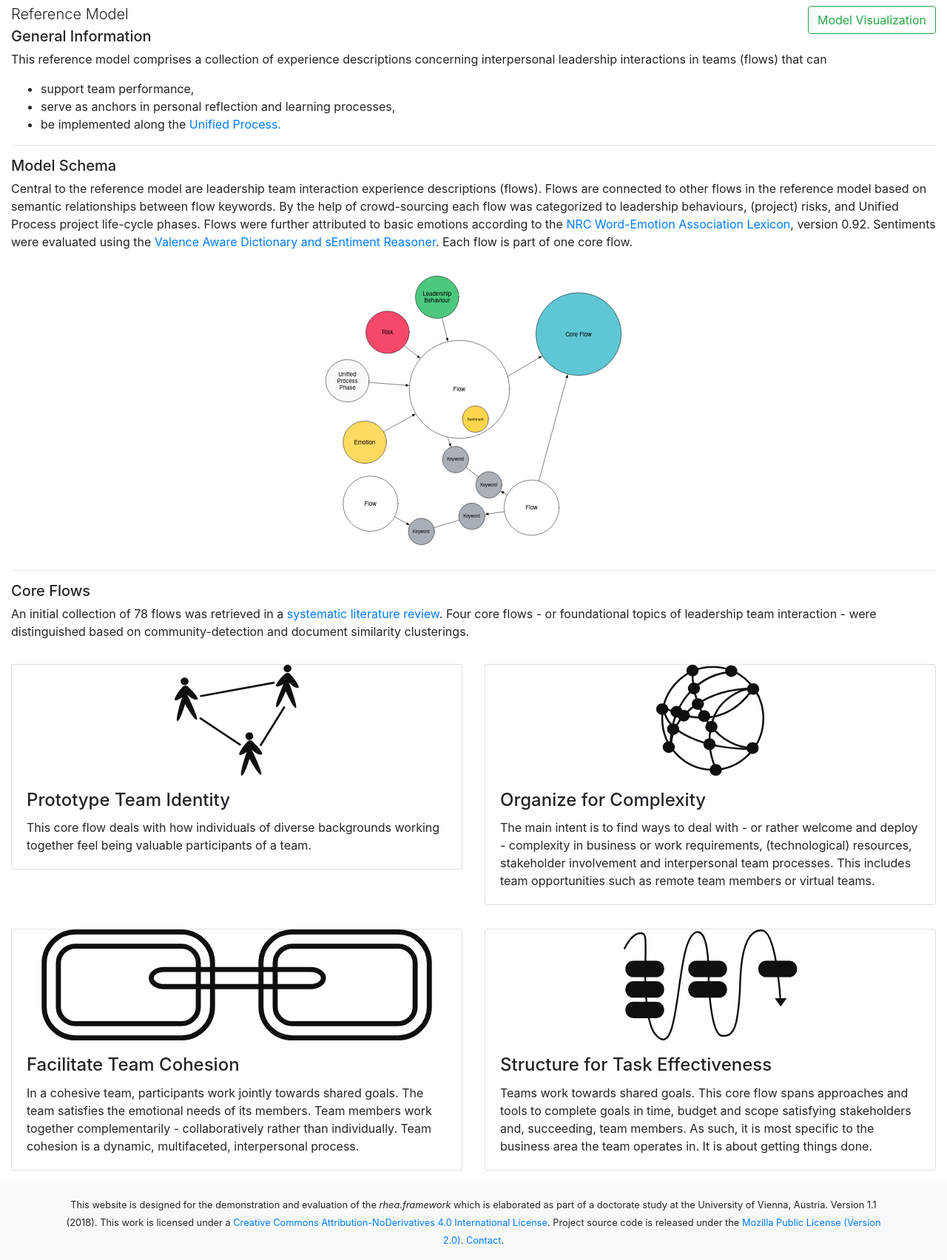
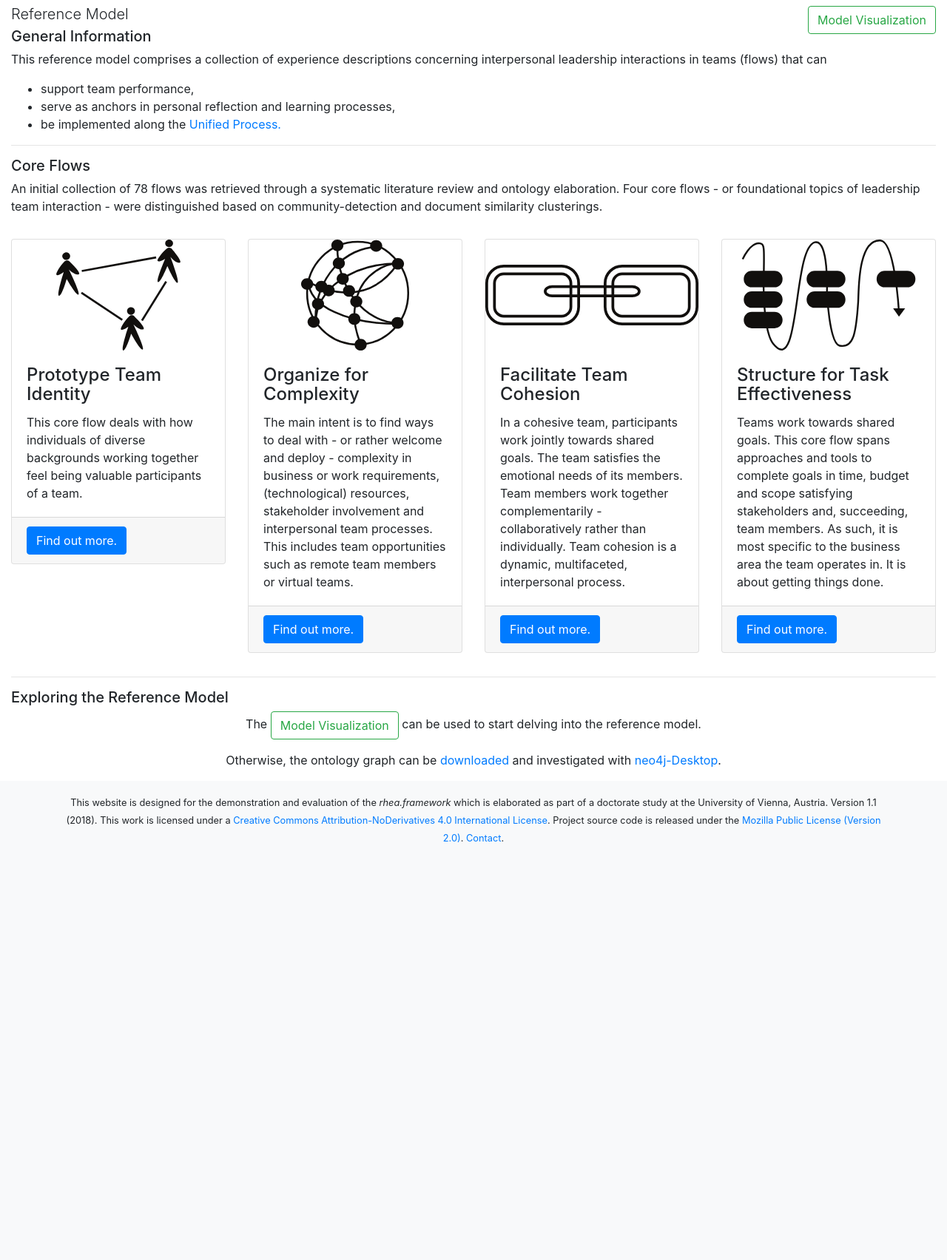
Before and after one commit to rheafmwk/rheafmwk, a Flask app: page /ontologyview in a window 1280 px wide. Shown: the part 56-1760 px from the top of the page at 74% size. After the commit the page ends 1195 px from the top, so only its background shows below. Run offline with Flask 2, Linux system fonts and the light colour scheme; parts of the project's set-up code (start-up, migrations or seed data) failed here and were passed over; some libraries are stand-ins or nearby versions.

Commit message:
Ref Model description changed

```diff
--- a/src/templates/guidelineview.html
+++ b/src/templates/guidelineview.html
@@ -157,7 +157,6 @@
 			  <div class="row">
 			  <div class="col-md-6">
 				  <img src="../static/assets/ltitaxonomy.svg" height=800 />
-				  <p>(compare Haselberger 2016)</p>
 			  </div>
 			  <div class="col-md-6">
 				  <table>
@@ -262,6 +261,7 @@
 				  </tr>
 				  </tbody>
 				  </table>
+				  <p>compare (Haselberger 2016)</p>
 			  </div>
 	        </div>
 	      </div>
@@ -353,6 +353,7 @@
 			  </tr>
 			  </tbody>
 			  </table>
+			   <p>compare (Haselberger 2016)</p>
 		  </div>
 	  </div>
 	      </div>
--- a/src/templates/ontologyview.html
+++ b/src/templates/ontologyview.html
@@ -62,74 +62,72 @@
 		  <h5>General Information</h5>
 		    <p>This reference model comprises a collection of experience descriptions concerning  interpersonal leadership interactions in teams (flows) that can </p> <ul> <li>support team performance,</li> <li>serve as anchors in personal reflection and learning processes,</li> <li>be implemented along the <a href="https://en.wikipedia.org/wiki/Unified_Process">Unified Process.</a> </li> </ul></p>
 		    <hr>
-		    <h5>Model Schema</h5>
-			<p>Central to the reference model are leadership team interaction experience descriptions (flows). Flows are connected to other flows in the reference model based on semantic relationships between flow keywords. By the help of crowd-sourcing each flow was categorized to leadership behaviours, (project) risks, and Unified Process project life-cycle phases. Flows were further attributed to basic emotions according to the <a href="http://www.saifmohammad.com/WebPages/NRC-Emotion-Lexicon.htm">NRC Word-Emotion Association Lexicon</a>, version 0.92. Sentiments were evaluated using the <a href="https://github.com/cjhutto/vaderSentiment">Valence Aware Dictionary and sEntiment Reasoner</a>. Each flow is part of one core  flow.</p>
-		    <p>
-		    	<div class="text-center"><img src="../static/assets/RefModModelHP.svg" width="400" height="400" alt=""></div>
-		    </p>
-
-		    <hr>
 		    <h5>Core Flows</h5>
 		    <p>
-		    	An initial collection of 78 flows was retrieved in a <a href="/literature">systematic literature review</a>. Four core flows - or foundational topics of leadership team interaction - were distinguished based on community-detection and document similarity clusterings.
+		    	An initial collection of 78 flows was retrieved through a systematic literature review and ontology elaboration. Four core flows - or foundational topics of leadership team interaction - were distinguished based on community-detection and document similarity clusterings.
 		    </p>
+		</div>
 		  <div class="row">
-	  	  <div class="col-md-6 my-3">
+	  	  <div class="col-md-3 my-3">
 	  	      <div class="card">
 	  	          <img class="card-img-top" src="../static/assets/PrototypeTeamIdentity.svg" width="150" height="150" alt="">
 	  	          <div class="card-body">
 	  	              <h4 class="card-title">Prototype Team Identity</h4>
 	  	              <p class="card-text">This core flow deals with how individuals of diverse backgrounds working together feel being valuable participants of a team.</p>
 	  	          </div>
-	  	          <!--<div class="card-footer">
-	  	              <a href="#" class="btn btn-primary">Find Out More!</a>
-	  	          </div>-->
+	  	          <div class="card-footer">
+	  	              <a href="#" class="btn btn-primary">Find out more.</a>
+	  	          </div>
 	  	      </div>
 	  	  </div>
-	  	  <div class="col-md-6 my-3">
+	  	  <div class="col-md-3 my-3">
 	  	      <div class="card">
 	  	          <img class="card-img-top" src="../static/assets/OrganizeForComplexity.svg" width="150" height="150" alt="">
 	  	          <div class="card-body">
 	  	              <h4 class="card-title">Organize for Complexity</h4>
 	  	              <p class="card-text">The main intent is to find ways to deal with - or rather welcome and deploy - complexity in business or work requirements, (technological) resources, stakeholder involvement and interpersonal team processes. This includes team opportunities such as remote team members or virtual teams.</p>
 	  	          </div>
-	  	          <!--<div class="card-footer">
-	  	              <a href="#" class="btn btn-primary">Find Out More!</a>
-	  	          </div>-->
+	  	          <div class="card-footer">
+	  	              <a href="#" class="btn btn-primary">Find out more.</a>
+	  	          </div>
 	  	      </div>
 	  	  </div>
-	      </div>
-		  <div class="row">
-	  	  <div class="col-md-6 my-3">
+	  	  <div class="col-md-3 my-3">
 	  	      <div class="card">
 	  	          <img class="card-img-top" src="../static/assets/FacilitateTeamCohesion.svg" width="150" height="150" alt="">
 	  	          <div class="card-body">
 	  	              <h4 class="card-title">Facilitate Team Cohesion</h4>
 	  	              <p class="card-text">In a cohesive team, participants work jointly towards shared goals. The team satisfies the emotional needs of its members. Team members work together complementarily - collaboratively rather than individually. Team cohesion is a dynamic, multifaceted, interpersonal process.</p>
 	  	          </div>
-	  	          <!--<div class="card-footer">
-	  	              <a href="#" class="btn btn-primary">Find Out More!</a>
-	  	          </div>-->
+	  	          <div class="card-footer">
+	  	              <a href="#" class="btn btn-primary">Find out more.</a>
+	  	          </div>
 	  	      </div>
 	  	  </div>
-	  	  <div class="col-md-6 my-3">
+	  	  <div class="col-md-3 my-3">
 	  	      <div class="card">
 	  	          <img class="card-img-top" src="../static/assets/StructureForTaskEffectiveness.svg" width="150" height="150" alt="">
 	  	          <div class="card-body">
 	  	              <h4 class="card-title">Structure for Task Effectiveness</h4>
 	  	              <p class="card-text">Teams work towards shared goals. This core flow spans approaches and tools to complete goals in time, budget and scope satisfying stakeholders and, succeeding, team members. As such, it is most specific to the business area the team operates in. It is about getting things done.</p>
 	  	          </div>
-	  	          <!--<div class="card-footer">
-	  	              <a href="#" class="btn btn-primary">Find Out More!</a>
-	  	          </div>-->
+	  	          <div class="card-footer">
+	  	              <a href="#" class="btn btn-primary">Find out more.</a>
+	  	          </div>
 	  	      </div>
 	  	  </div>
 	      </div>
       </div>
 
 		</div>
-		<div class="col-md-4">
+		<hr/>
+		<h5>Exploring the Reference Model</h5>
+	</div>
+
+	<div class="col-md-12">
+			<div class="text-center"><p>The  <a href="/ontologyvisualization" class="btn btn-outline-success  my-2 my-sm-0" role="button" aria-disabled="true">Model Visualization</a> can be used to start delving into the reference model.</p><p>Otherwise, the ontology graph can be <a href="../static/assets/rheadb.zip">downloaded</a> and investigated with <a href="https://neo4j.com/download/">neo4j-Desktop</a>.</p></div>
 		</div>
+	</div>
 	</div>
 </div>
 
```
Also changed, not shown: 2 other files.
